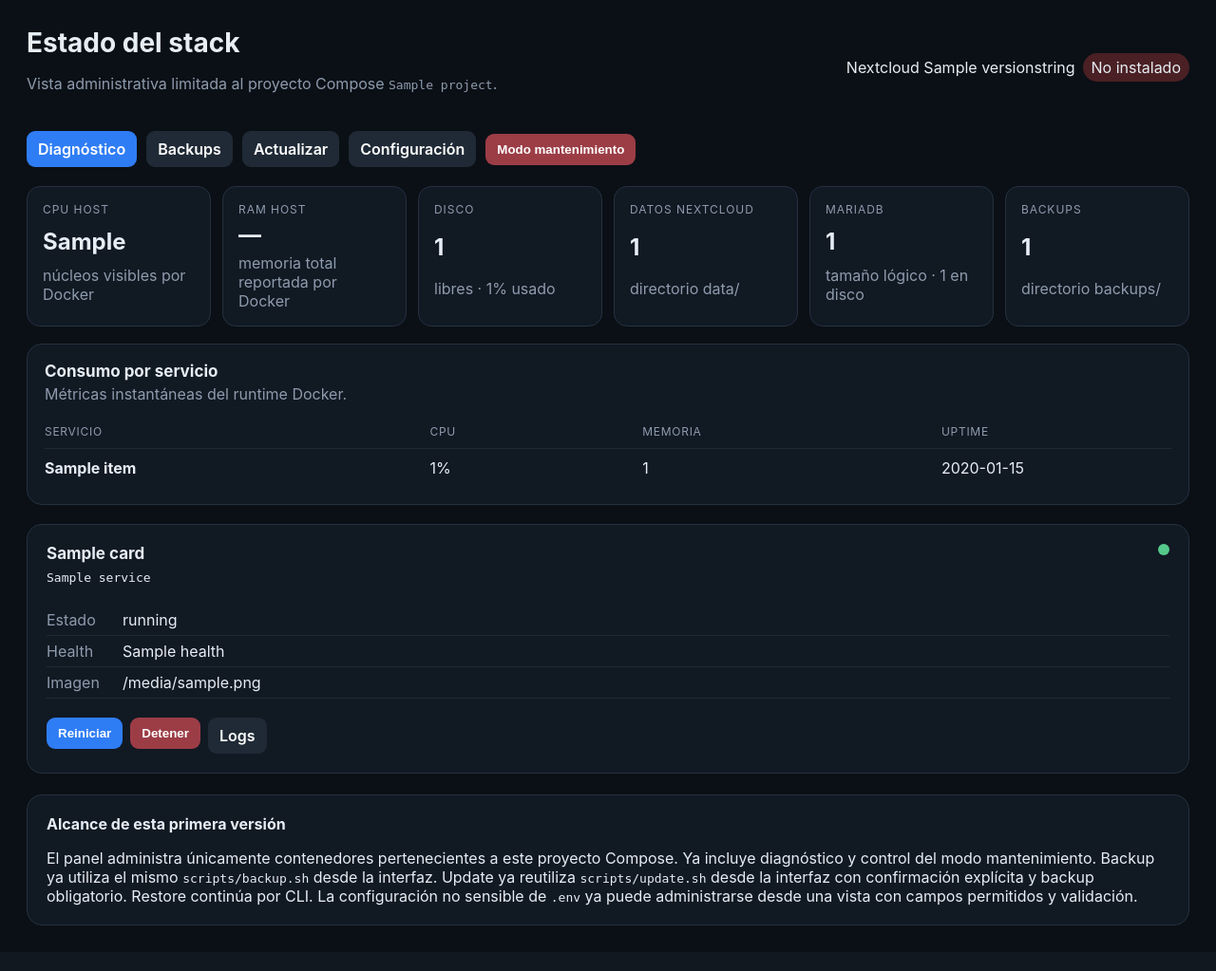
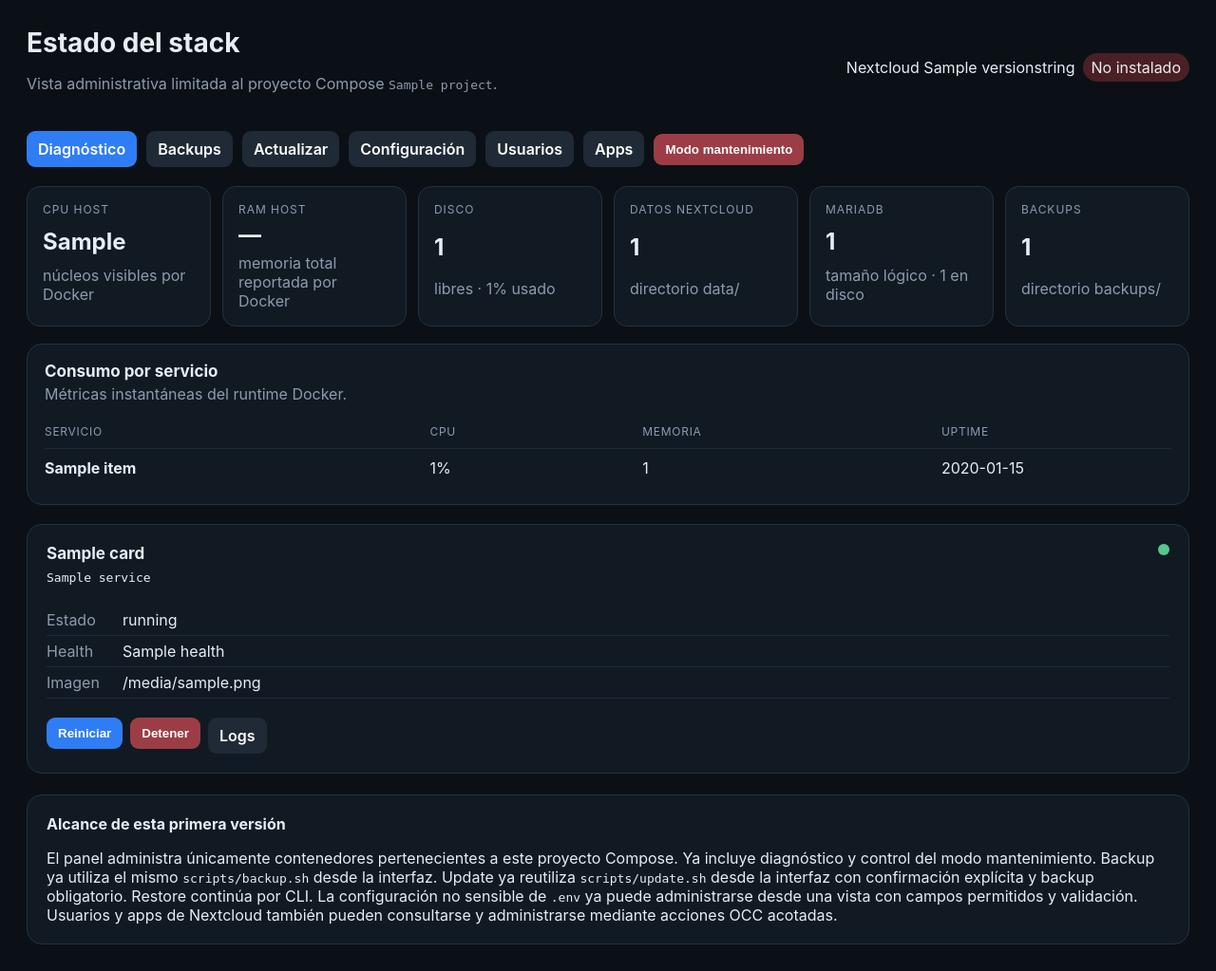
Before and after one commit to Destripador/docker-nextcloud-onlyoffice, a Flask app: template manager/templates/dashboard.html in a window 1280 px wide. Shown: the part 64-1087 px from the top of the page at 95% size. Before the commit the page ends 1039 px from the top, so only its background shows below. Run offline with Flask 3, Linux system fonts and the light colour scheme; the template is opened without the code that fills it: most values are stand-ins (such as "Sample title", 1, 10 or a date in 2020); parts of the project's set-up code (start-up, migrations or seed data) failed here and were passed over.

Commit message:
feat(manager): link Nextcloud users and apps views

```diff
--- a/manager/templates/dashboard.html
+++ b/manager/templates/dashboard.html
@@ -19,6 +19,8 @@
   <a class="button ghost" href="{{ url_for('backups_view') }}">Backups</a>
   <a class="button ghost" href="{{ url_for('updates_view') }}">Actualizar</a>
   <a class="button ghost" href="{{ url_for('configuration_view') }}">Configuración</a>
+  <a class="button ghost" href="{{ url_for('users_view') }}">Usuarios</a>
+  <a class="button ghost" href="{{ url_for('apps_view') }}">Apps</a>
   {% if nc %}
     {% if nc.maintenance %}
     <form method="post" action="{{ url_for('maintenance_action', state='off') }}">
@@ -135,6 +137,6 @@
 
 <section class="notice">
   <strong>Alcance de esta primera versión</strong>
-  <p>El panel administra únicamente contenedores pertenecientes a este proyecto Compose. Ya incluye diagnóstico y control del modo mantenimiento. Backup ya utiliza el mismo <code>scripts/backup.sh</code> desde la interfaz. Update ya reutiliza <code>scripts/update.sh</code> desde la interfaz con confirmación explícita y backup obligatorio. Restore continúa por CLI. La configuración no sensible de <code>.env</code> ya puede administrarse desde una vista con campos permitidos y validación.</p>
+  <p>El panel administra únicamente contenedores pertenecientes a este proyecto Compose. Ya incluye diagnóstico y control del modo mantenimiento. Backup ya utiliza el mismo <code>scripts/backup.sh</code> desde la interfaz. Update ya reutiliza <code>scripts/update.sh</code> desde la interfaz con confirmación explícita y backup obligatorio. Restore continúa por CLI. La configuración no sensible de <code>.env</code> ya puede administrarse desde una vista con campos permitidos y validación. Usuarios y apps de Nextcloud también pueden consultarse y administrarse mediante acciones OCC acotadas.</p>
 </section>
 {% endblock %}
```
